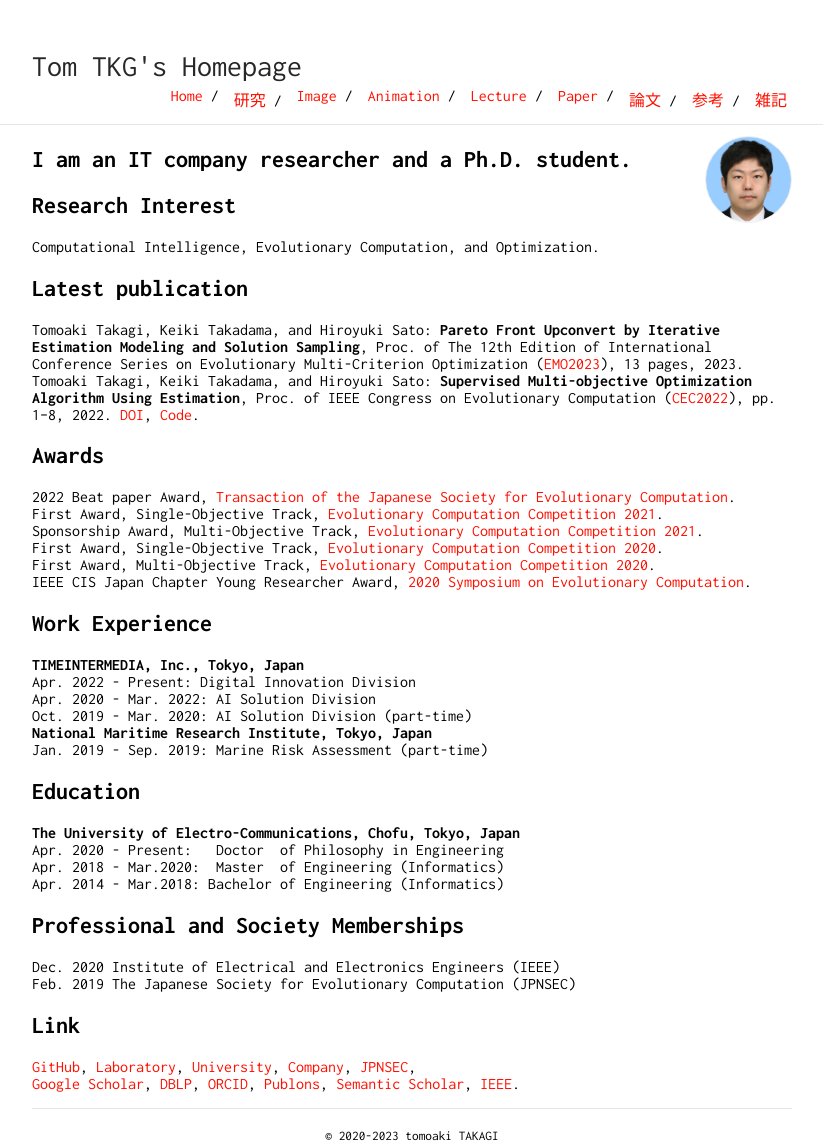
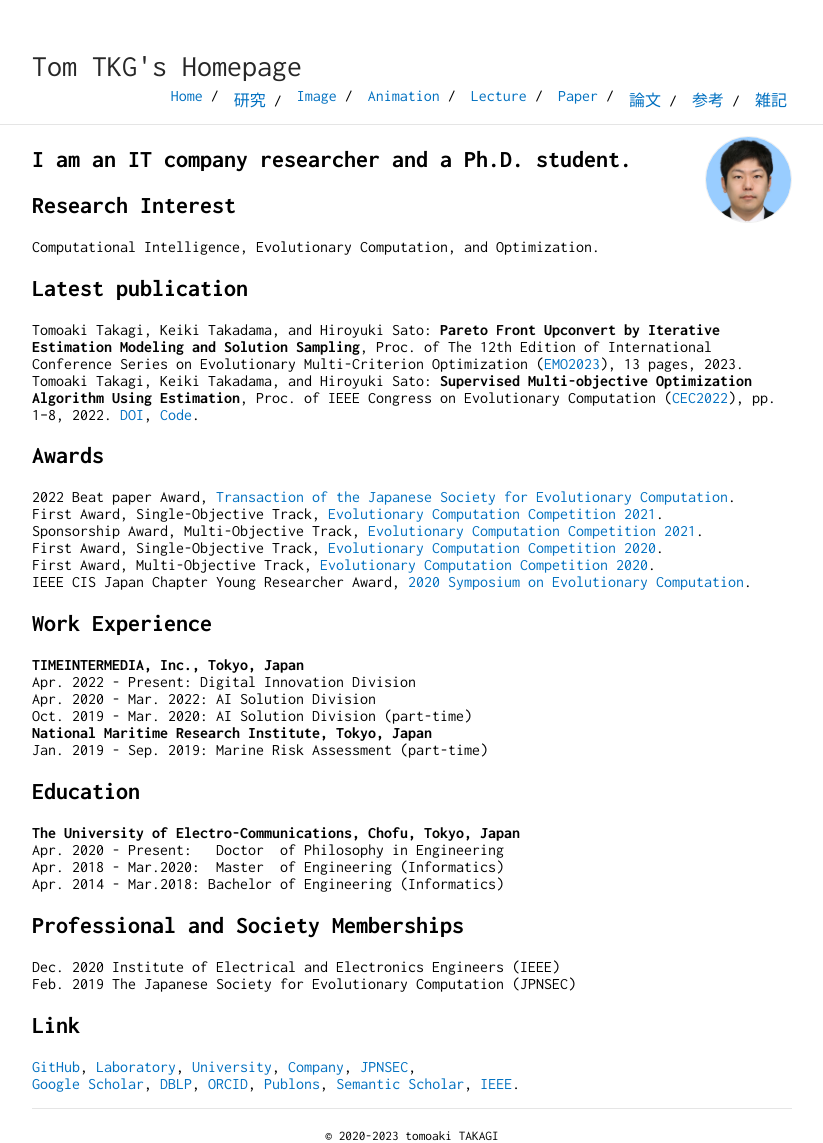
Before and after one commit to tomtkg/tomtkg.github.io, a Jekyll site: the page built from index.md, in a window 1280 px wide. Shown: the whole page, without its empty margins (228-1051 px from the left). Built offline with Jekyll 4.4.1, drawn with Linux system fonts in a browser that asks for light colours.

Commit message:
Update scss

```diff
--- a/_sass/_style.scss
+++ b/_sass/_style.scss
@@ -1,8 +1,4 @@
-@import "vars";
-
-/*
- * Basic
- */
+/* Basic */
 
 html {
     height: 100%;
@@ -16,7 +12,7 @@ body {
 }
 a {
     text-decoration: none;
-    color: $accent;
+    color: #0070C0;
 }
 a:hover {
     text-decoration: underline;
@@ -28,9 +24,7 @@ hr {
     border-bottom: 1px solid rgba(255, 255, 255, 0.3);
 }
 
-/*
- * Navbar
- */
+/* Navbar */
 
 #author-name {
     font-size: 30px;
@@ -65,7 +59,7 @@ hr {
 /* Divs */
 
 .container {
-    max-width: $max-width;
+    max-width: 760px;
     margin: auto;
 }
 .wrapper {
@@ -85,7 +79,7 @@ hr {
 
 @media (max-width: 800px) {
     .container {
-        max-width: $med-width;
+        max-width: 600px;
         transition: 0.3s ease all;
     }
 }
--- a/_sass/typography.scss
+++ b/_sass/typography.scss
@@ -1,5 +1,3 @@
-@import "vars";
-
 .content {
     a:hover {
         text-decoration: underline;
@@ -37,8 +35,8 @@
         font-style: italic;
     }
     .profile-picture {
-        height: $image-size;
-        width: $image-size;
+        height: 85px;
+        width: 85px;
         position: relative;
         margin: -10px 0 0 15px;
         float: right;
@@ -47,7 +45,7 @@
             padding: 0;
             margin: 0;
         }
-        @media (max-width: $small-width) {
+        @media (max-width: 480px) {
             img {
                 margin-top: -5px;
             }
--- a/_sass/vars.scss
+++ /dev/null
@@ -1,14 +0,0 @@
-/*
- * Customization Variables
- */
-
-$accent: #FF0F00;
-$image-size: 85px;
-
-/*
- * Build Variables, don't touch
- */
-
-$max-width: 760px;
-$med-width: 600px;
-$small-width: 480px;
```
